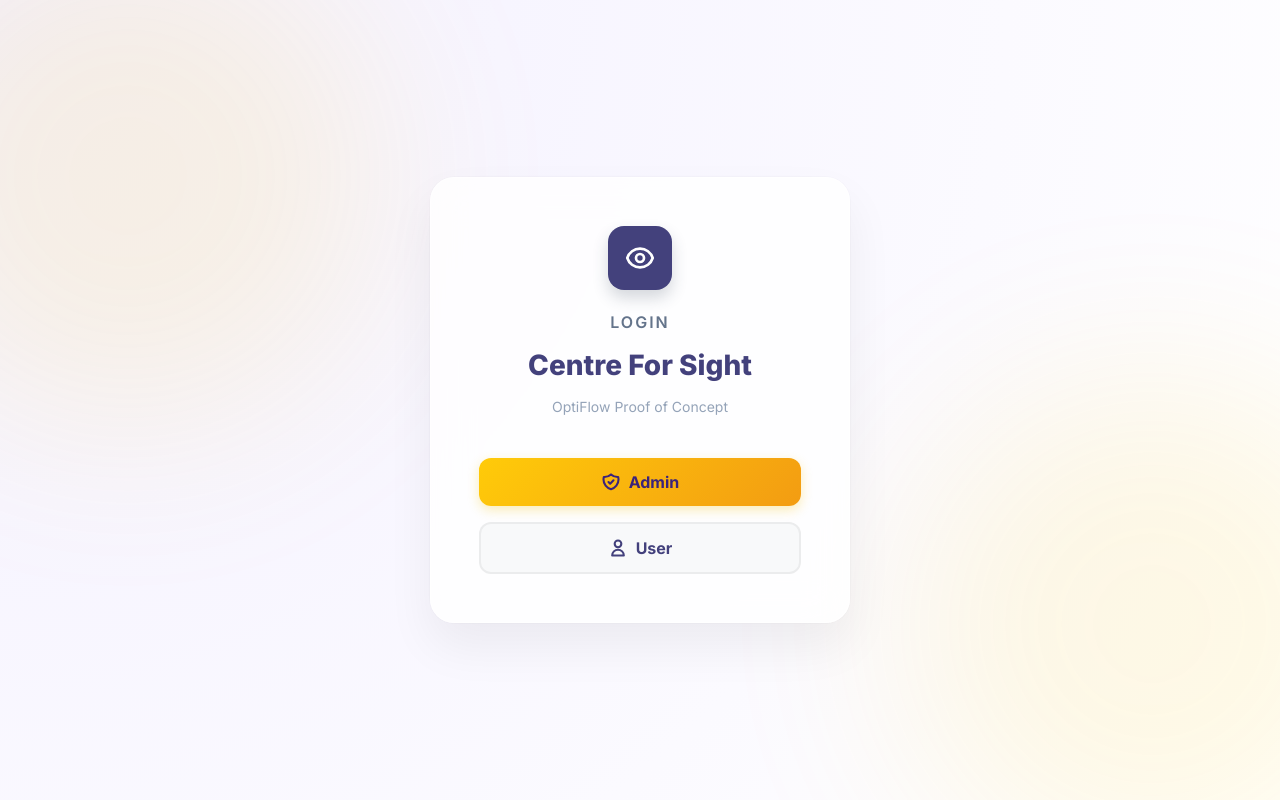
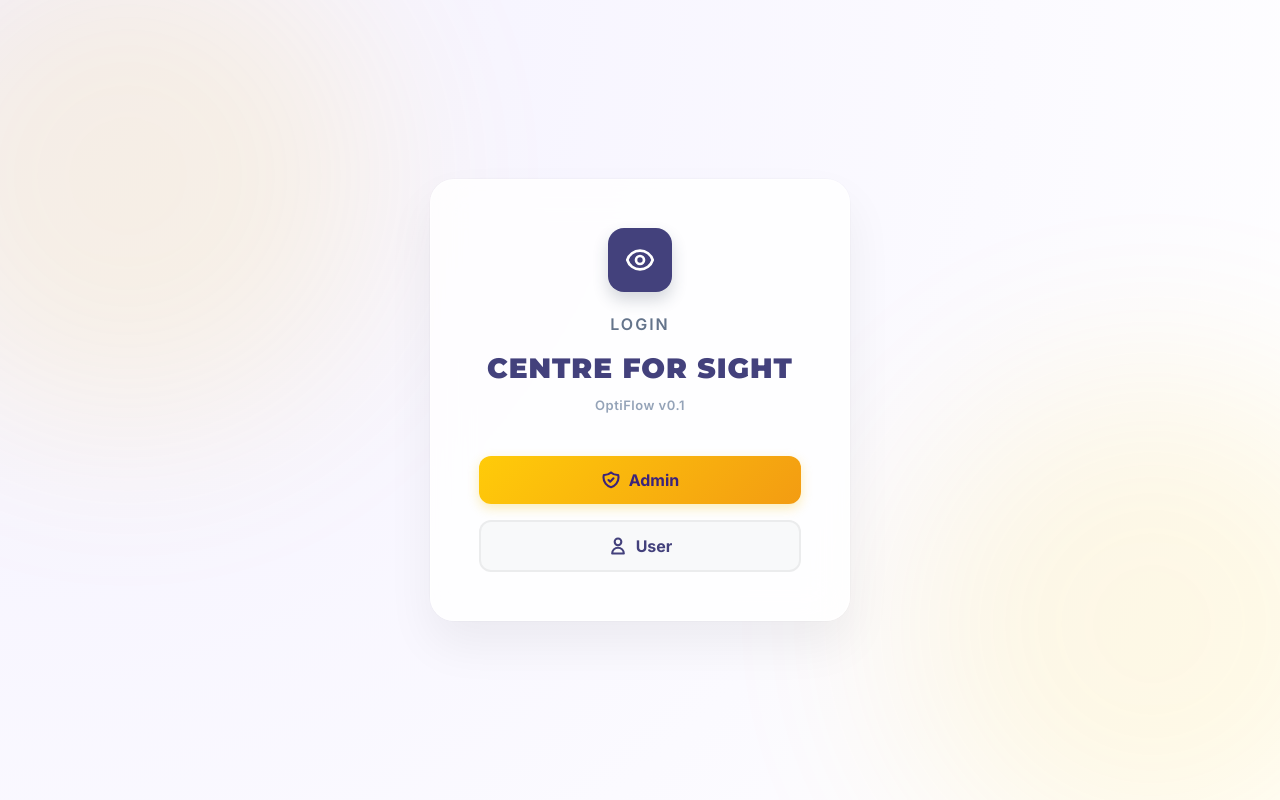
Before and after one commit to devdekodeglobal/optiflow-poc, a React (Vite) app in the folder optiflow_poc/frontend/: page / in a window 1280 px wide. Built offline with nearby package versions, Linux system fonts and the light colour scheme; no server answers.

Commit message:
Update login page logo to match Centre for Sight branding and all caps

```diff
--- a/optiflow_poc/frontend/src/pages/LoginPage.jsx
+++ b/optiflow_poc/frontend/src/pages/LoginPage.jsx
@@ -47,8 +47,8 @@
             <svg width="32" height="32" fill="none" stroke="currentColor" viewBox="0 0 24 24"><path strokeLinecap="round" strokeLinejoin="round" strokeWidth={2} d="M15 12a3 3 0 11-6 0 3 3 0 016 0z" /><path strokeLinecap="round" strokeLinejoin="round" strokeWidth={2} d="M2.458 12C3.732 7.943 7.523 5 12 5c4.478 0 8.268 2.943 9.542 7-1.274 4.057-5.064 7-9.542 7-4.477 0-8.268-2.943-9.542-7z" /></svg>
           </div>
           <h2 style={{ fontSize: 16, color: 'var(--text-secondary)', textTransform: 'uppercase', letterSpacing: 2, margin: '0 0 8px', fontWeight: 600 }}>Login</h2>
-          <h1 style={{ fontSize: 28, margin: '0 0 8px', color: 'var(--primary)', fontWeight: 800 }}>Centre For Sight</h1>
-          <p style={{ margin: 0, color: 'var(--text-muted)', fontSize: 14 }}>OptiFlow Proof of Concept</p>
+          <h1 style={{ fontSize: 28, margin: '0 0 4px', color: 'var(--primary)', fontWeight: 900, fontFamily: '"Montserrat", sans-serif', textTransform: 'uppercase', letterSpacing: '1px' }}>CENTRE FOR SIGHT</h1>
+          <p style={{ margin: 0, color: 'var(--text-muted)', fontSize: 13, fontWeight: 600, letterSpacing: '0.5px' }}>OptiFlow v0.1</p>
         </div>
 
         {adminMode ? (
```
